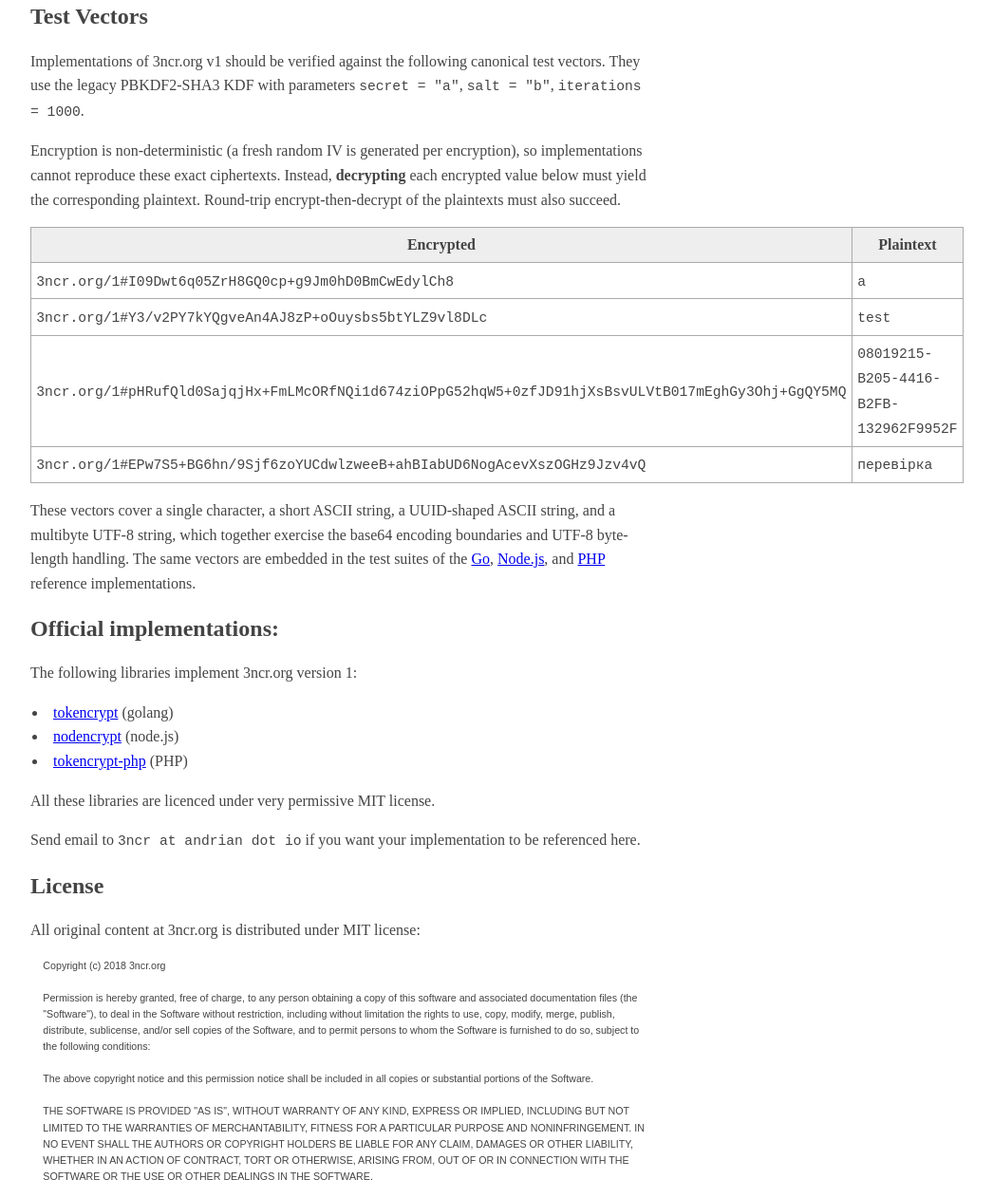
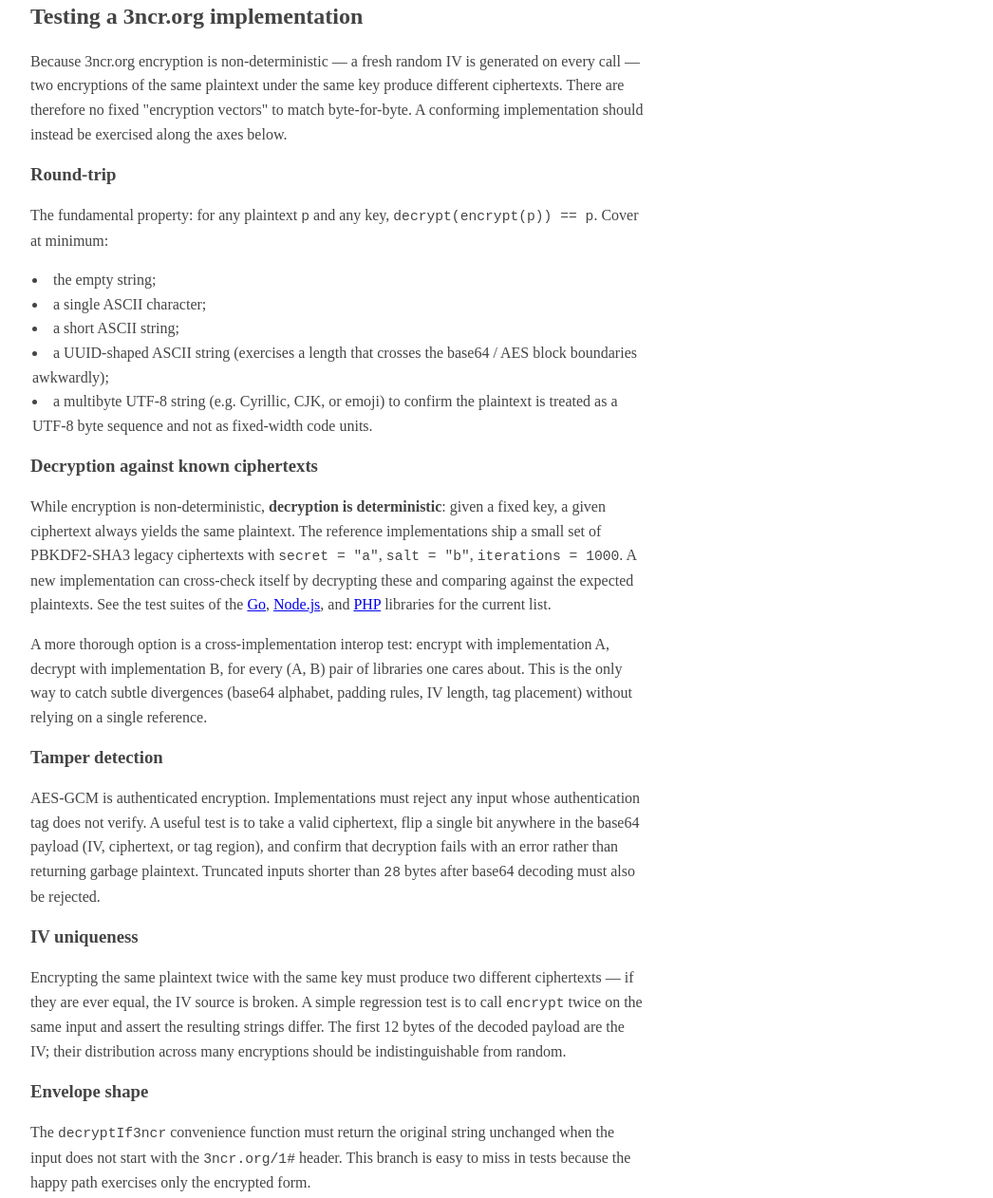
Before and after one commit to 3ncr/3ncr.org, a plain HTML site: page 1/index.html in a window 1280 px wide. Shown: the part 1875-3137 px from the top of the page at 95% size, without its empty margins (18-1064 px from the left). Drawn offline with Linux system fonts and the light colour scheme.

Commit message:
spec: reframe test vectors section as a testing strategy
Encryption is non-deterministic (random IV per call), so a table of
fixed ciphertexts is not meaningful as 'test vectors'. Replace the
table with a Testing a 3ncr.org implementation section covering:
round-trip properties, decryption-against-known-ciphertexts,
tamper detection, IV uniqueness, and the decryptIf3ncr envelope branch.

The canonical PBKDF2-SHA3 ciphertexts are now referenced as living in
the reference implementations' test suites, which is the source of
truth that can track future additions.

```diff
--- a/1/index.html
+++ b/1/index.html
@@ -134,41 +134,53 @@
 </p>
 
 
-<h2 id="test-vectors">Test Vectors</h2>
+<h2 id="testing">Testing a 3ncr.org implementation</h2>
 
 <p>
-Implementations of 3ncr.org v1 should be verified against the following canonical test vectors. They use the legacy PBKDF2-SHA3 KDF with parameters <tt>secret = "a"</tt>, <tt>salt = "b"</tt>, <tt>iterations = 1000</tt>.
+Because 3ncr.org encryption is non-deterministic — a fresh random IV is generated on every call — two encryptions of the same plaintext under the same key produce different ciphertexts. There are therefore no fixed "encryption vectors" to match byte-for-byte. A conforming implementation should instead be exercised along the axes below.
+</p>
+
+<h3>Round-trip</h3>
+
+<p>
+The fundamental property: for any plaintext <tt>p</tt> and any key, <tt>decrypt(encrypt(p)) == p</tt>. Cover at minimum:
+</p>
+
+<ul>
+	<li>the empty string;</li>
+	<li>a single ASCII character;</li>
+	<li>a short ASCII string;</li>
+	<li>a UUID-shaped ASCII string (exercises a length that crosses the base64 / AES block boundaries awkwardly);</li>
+	<li>a multibyte UTF-8 string (e.g. Cyrillic, CJK, or emoji) to confirm the plaintext is treated as a UTF-8 byte sequence and not as fixed-width code units.</li>
+</ul>
+
+<h3>Decryption against known ciphertexts</h3>
+
+<p>
+While encryption is non-deterministic, <b>decryption is deterministic</b>: given a fixed key, a given ciphertext always yields the same plaintext. The reference implementations ship a small set of PBKDF2-SHA3 legacy ciphertexts with <tt>secret = "a"</tt>, <tt>salt = "b"</tt>, <tt>iterations = 1000</tt>. A new implementation can cross-check itself by decrypting these and comparing against the expected plaintexts. See the test suites of the <a href="https://github.com/3ncr/tokencrypt">Go</a>, <a href="https://github.com/3ncr/nodencrypt">Node.js</a>, and <a href="https://github.com/3ncr/tokencrypt-php">PHP</a> libraries for the current list.
 </p>
 
 <p>
-Encryption is non-deterministic (a fresh random IV is generated per encryption), so implementations cannot reproduce these exact ciphertexts. Instead, <b>decrypting</b> each encrypted value below must yield the corresponding plaintext. Round-trip encrypt-then-decrypt of the plaintexts must also succeed.
+A more thorough option is a cross-implementation interop test: encrypt with implementation A, decrypt with implementation B, for every (A, B) pair of libraries one cares about. This is the only way to catch subtle divergences (base64 alphabet, padding rules, IV length, tag placement) without relying on a single reference.
+
 </p>
 
-<table class="example">
-	<tr>
-		<th>Encrypted</th>
-		<th>Plaintext</th>
-	</tr>
-	<tr>
-		<td><tt>3ncr.org/1#I09Dwt6q05ZrH8GQ0cp+g9Jm0hD0BmCwEdylCh8</tt></td>
-		<td><tt>a</tt></td>
-	</tr>
-	<tr>
-		<td><tt>3ncr.org/1#Y3/v2PY7kYQgveAn4AJ8zP+oOuysbs5btYLZ9vl8DLc</tt></td>
-		<td><tt>test</tt></td>
-	</tr>
-	<tr>
-		<td><tt>3ncr.org/1#pHRufQld0SajqjHx+FmLMcORfNQi1d674ziOPpG52hqW5+0zfJD91hjXsBsvULVtB017mEghGy3Ohj+GgQY5MQ</tt></td>
-		<td><tt>08019215-B205-4416-B2FB-132962F9952F</tt></td>
-	</tr>
-	<tr>
-		<td><tt>3ncr.org/1#EPw7S5+BG6hn/9Sjf6zoYUCdwlzweeB+ahBIabUD6NogAcevXszOGHz9Jzv4vQ</tt></td>
-		<td><tt>перевірка</tt></td>
-	</tr>
-</table>
+<h3>Tamper detection</h3>
 
 <p>
-These vectors cover a single character, a short ASCII string, a UUID-shaped ASCII string, and a multibyte UTF-8 string, which together exercise the base64 encoding boundaries and UTF-8 byte-length handling. The same vectors are embedded in the test suites of the <a href="https://github.com/3ncr/tokencrypt">Go</a>, <a href="https://github.com/3ncr/nodencrypt">Node.js</a>, and <a href="https://github.com/3ncr/tokencrypt-php">PHP</a> reference implementations.
+AES-GCM is authenticated encryption. Implementations must reject any input whose authentication tag does not verify. A useful test is to take a valid ciphertext, flip a single bit anywhere in the base64 payload (IV, ciphertext, or tag region), and confirm that decryption fails with an error rather than returning garbage plaintext. Truncated inputs shorter than <tt>28</tt> bytes after base64 decoding must also be rejected.
+</p>
+
+<h3>IV uniqueness</h3>
+
+<p>
+Encrypting the same plaintext twice with the same key must produce two different ciphertexts — if they are ever equal, the IV source is broken. A simple regression test is to call <tt>encrypt</tt> twice on the same input and assert the resulting strings differ. The first 12 bytes of the decoded payload are the IV; their distribution across many encryptions should be indistinguishable from random.
+</p>
+
+<h3>Envelope shape</h3>
+
+<p>
+The <tt>decryptIf3ncr</tt> convenience function must return the original string unchanged when the input does not start with the <tt>3ncr.org/1#</tt> header. This branch is easy to miss in tests because the happy path exercises only the encrypted form.
 </p>
 
 
```
